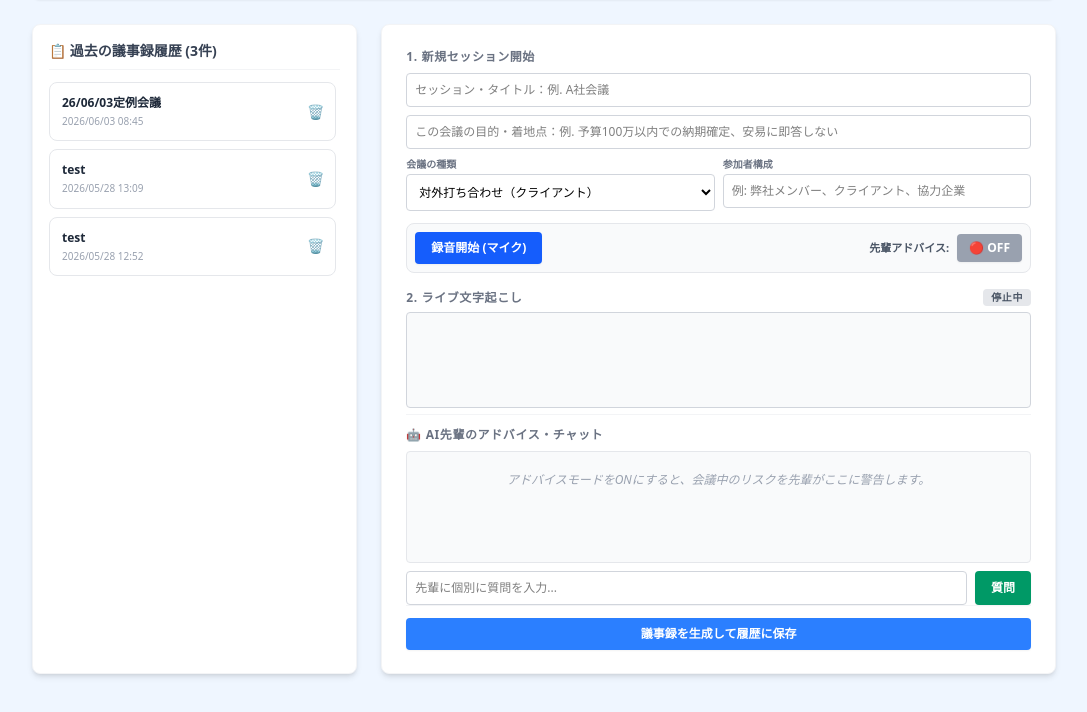
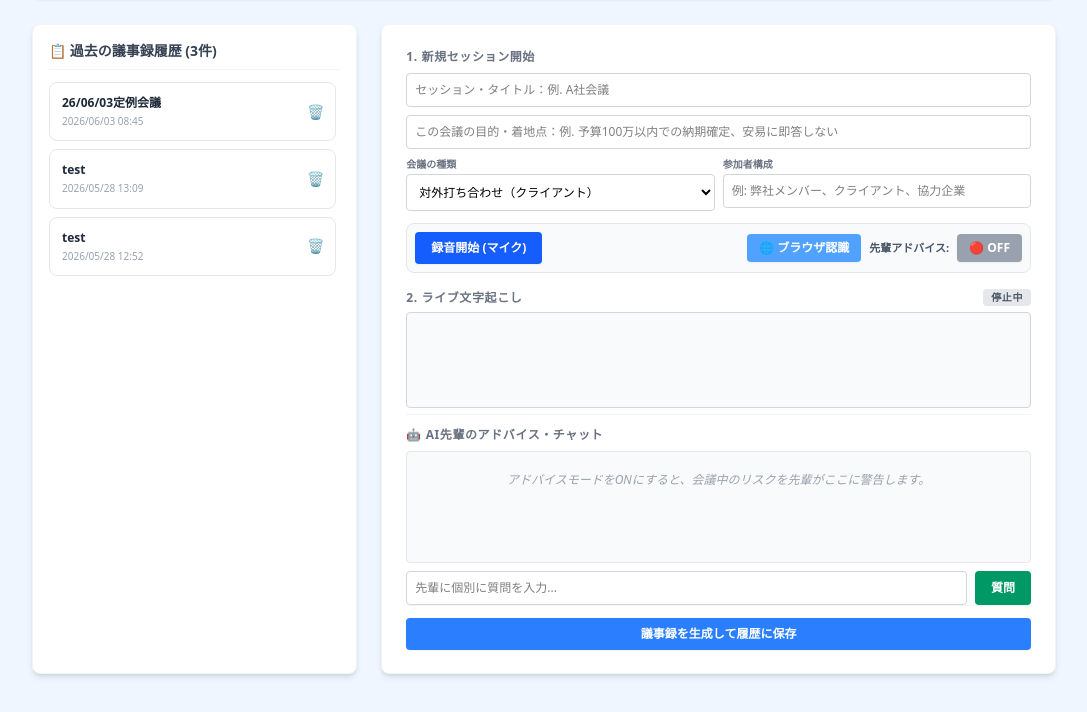
Before and after one commit to katsutoku/minutes-app, a Flask app: page / in a window 1280 px wide. Shown: the part 88-800 px from the top of the page, without its empty margins (96-1183 px from the left). Run offline with Flask 3, Linux system fonts and the light colour scheme; a user stored in the database is signed in.

Commit message:
whisper利用時の追加漏れ

```diff
--- a/templates/index.html
+++ b/templates/index.html
@@ -91,8 +91,12 @@
                             </button>
                         </div>
 
-                        <!--  変更点：常時設定可能なON/OFFボタン -->
                         <div class="flex items-center gap-2">
+                            <!-- 文字起こしモード切り替え -->
+                            <button id="toggleModeBtn" class="bg-blue-400 text-white text-xs font-bold py-1.5 px-3 rounded transition shadow-xs cursor-pointer select-none">
+                                🌐 ブラウザ認識
+                            </button>
+                            <!-- アドバイスモード -->
                             <span class="text-[11px] font-bold text-gray-600">先輩アドバイス:</span>
                             <button id="toggleAdviceBtn" class="bg-gray-400 text-white text-xs font-bold py-1.5 px-3 rounded transition shadow-xs cursor-pointer select-none">
                                 🔴 OFF
```
